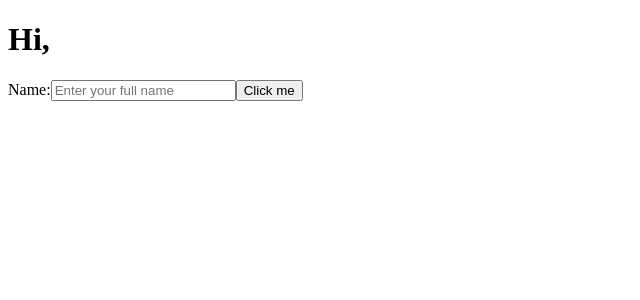
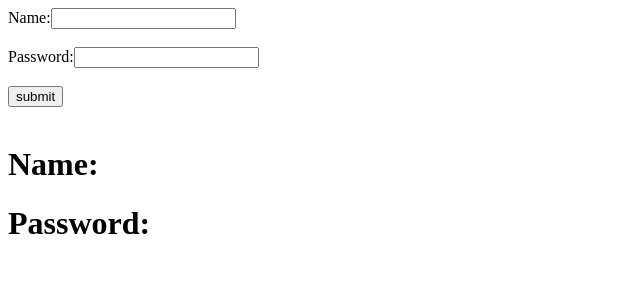
Before and after one commit to Bsef19a514/React-Cheat-Sheet, a React (Create React App) app in the folder 10_react-forms/: page / in a window 1280 px wide. Shown: the top 300 px of the page, without its empty margins (0-640 px from the left). Built offline with nearby package versions, Linux system fonts and the light colour scheme.

Commit message:
react forms, lec#38

```diff
--- /dev/null
+++ b/10_react-forms/src/LoginForm.js
@@ -0,0 +1,44 @@
+import React,{useState} from "react"
+
+const LoginForm=()=>{
+    let newName
+    let newPassword
+    let [name,setName]=useState()
+    // let [onClickName,setOnClickName]=useState()
+    let [password,setPassword]=useState()
+    // [onClickPassword,setOnClickPassword]=useState()
+
+    const updateName=(event)=>{
+        newName=event.target.value
+    }
+    const updatePassword=(event)=>{
+        newPassword=event.target.value
+    }
+    const showLoginDetails=(event)=>{
+        setName(newName)
+        setPassword(newPassword)
+        event.preventDefault()
+    }
+
+    return(
+        <>
+        <form onSubmit={showLoginDetails}>
+            <label>Name:</label>
+            <input type="text" onChange={updateName}/>
+            <br/>
+            <br/>
+            <label>Password:</label>
+            <input type="text" onChange={updatePassword}/>
+            <br/>
+            <br/>
+            <input type="submit" value="submit"/>
+            <br/>
+            <br/>
+        </form>
+        <h1>Name: {name}</h1>
+        <h1>Password: {password}</h1>
+        </>
+    )
+}
+
+export default LoginForm
--- a/10_react-forms/src/index.js
+++ b/10_react-forms/src/index.js
@@ -2,8 +2,10 @@ import React from 'react';
 import ReactDOM from 'react-dom/client';
 
 import App from './App';
+import LoginForm from './LoginForm';
 
 const root=ReactDOM.createRoot(document.getElementById("root"))
 root.render(
-  <App/>
+  <LoginForm/>
+  // <App/>
 )
```
